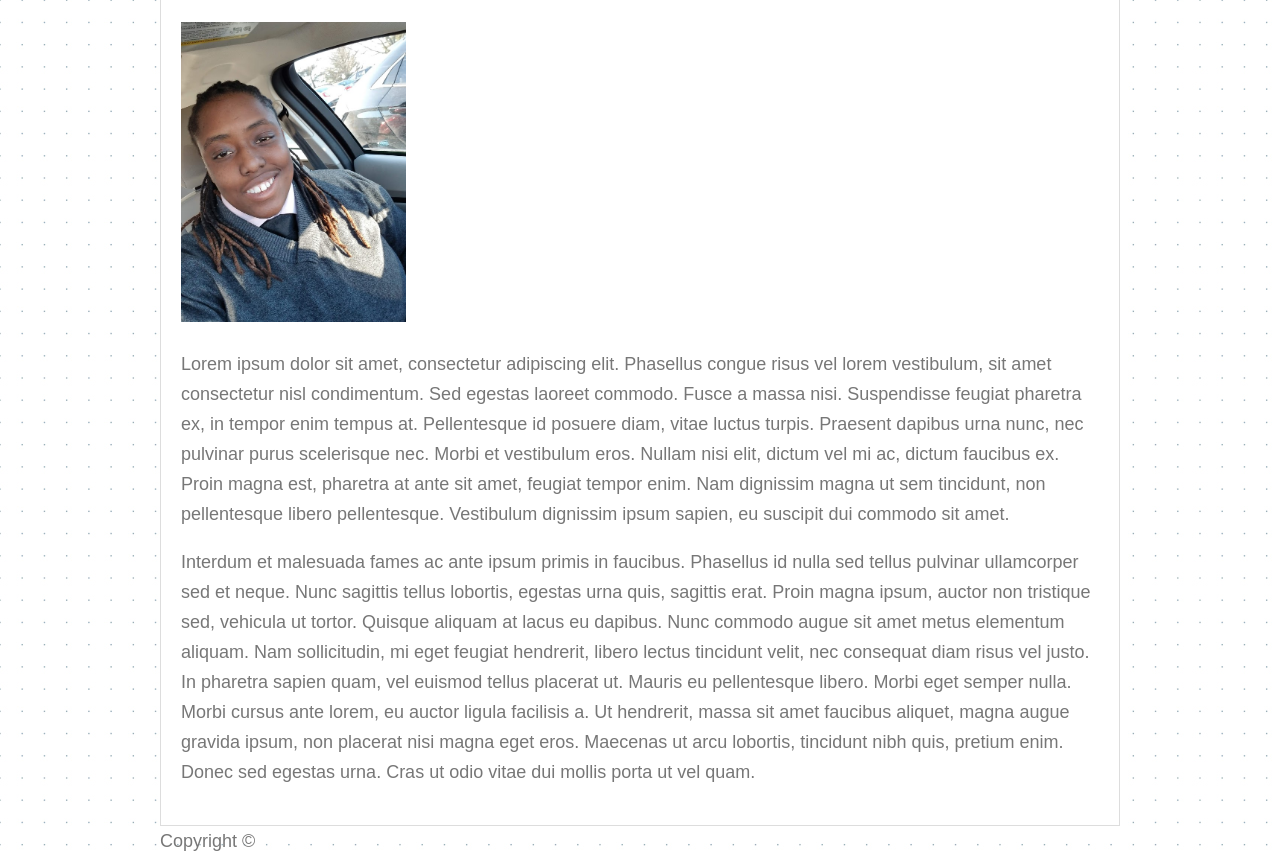
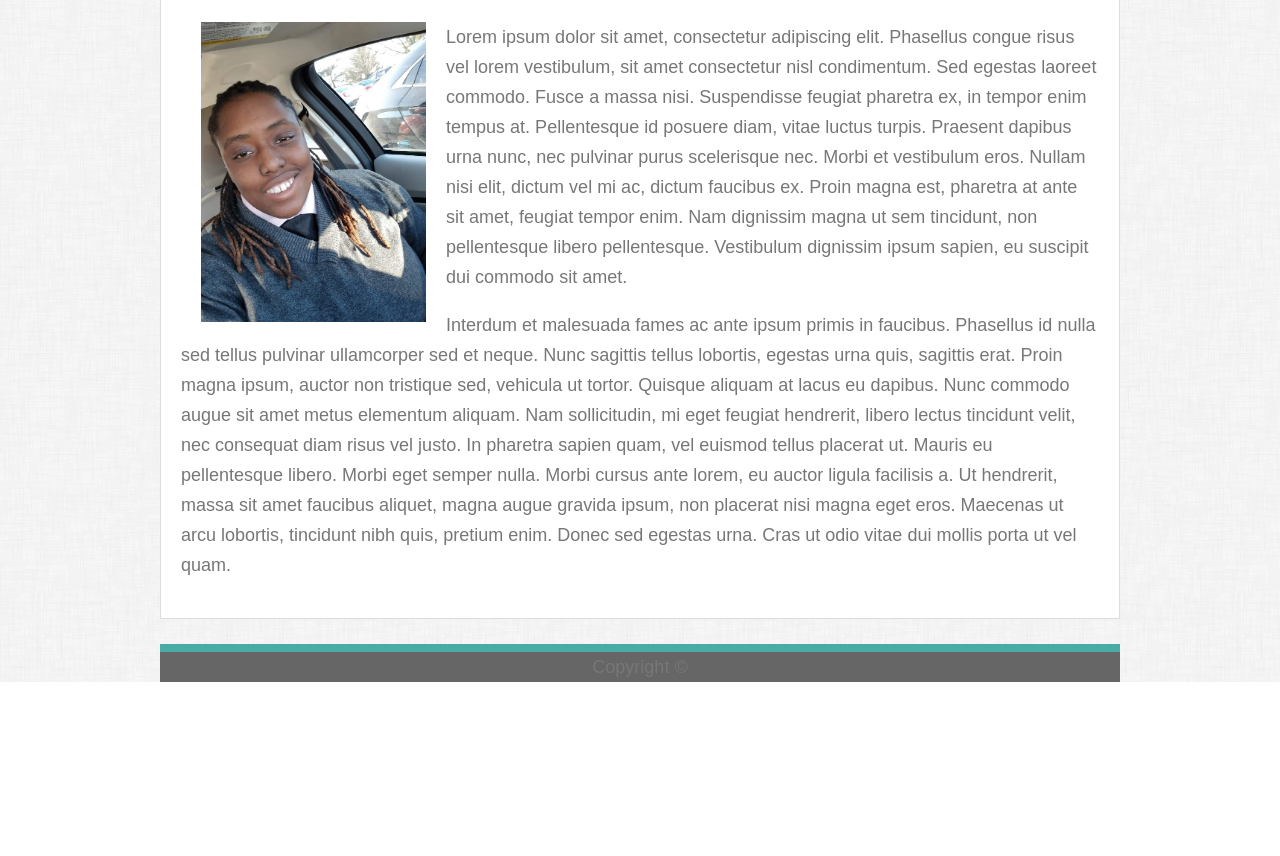
Before and after one commit to pmitch242/Portfolio, a plain HTML site: page index.html in a window 1280 px wide. Shown: the part 222-1078 px from the top of the page. After the commit the page ends 904 px from the top, so only its background shows below. Drawn offline with Linux system fonts and the light colour scheme.

Commit message:
update style sheet to include footer

```diff
--- a/assets/css/style.css
+++ b/assets/css/style.css
@@ -5,14 +5,17 @@
 body{
     font-family: Arial, Helvetica, sans-serif;
     color: #777777;
-    background: url("../images/dot-grid.png");
+    background: url("../images/dust_scratches.png");
     font-size: 18px;
     line-height: 30px;
     max-width: 960px;
     margin: 0 auto;
 }
 
+/* header */
+
 header{
+    /* position: fixed; */
     position: sticky;
     margin: auto;
     z-index: 999;
@@ -92,13 +95,28 @@ h1{
 }
 
 .photome{
-    display: inline;
+    float: left;
+    /* display: inline; */
+    padding: 0 20px;
     height:300px;
+    clear: both;
 }
 
 .main-container p:first-child{
     position: relative;
+    float: left;
     right: 0;
     width: 75%;
-    display: inline-block;
+    /* display: inline-block; */
 }
+
+/* footer */
+
+footer{
+    position: sticky;
+    margin-top: 25px;
+    border-top: 8px solid #4aaaa5;
+    background: #666666;
+    text-align: center;
+    width: 100%;
+}
```
